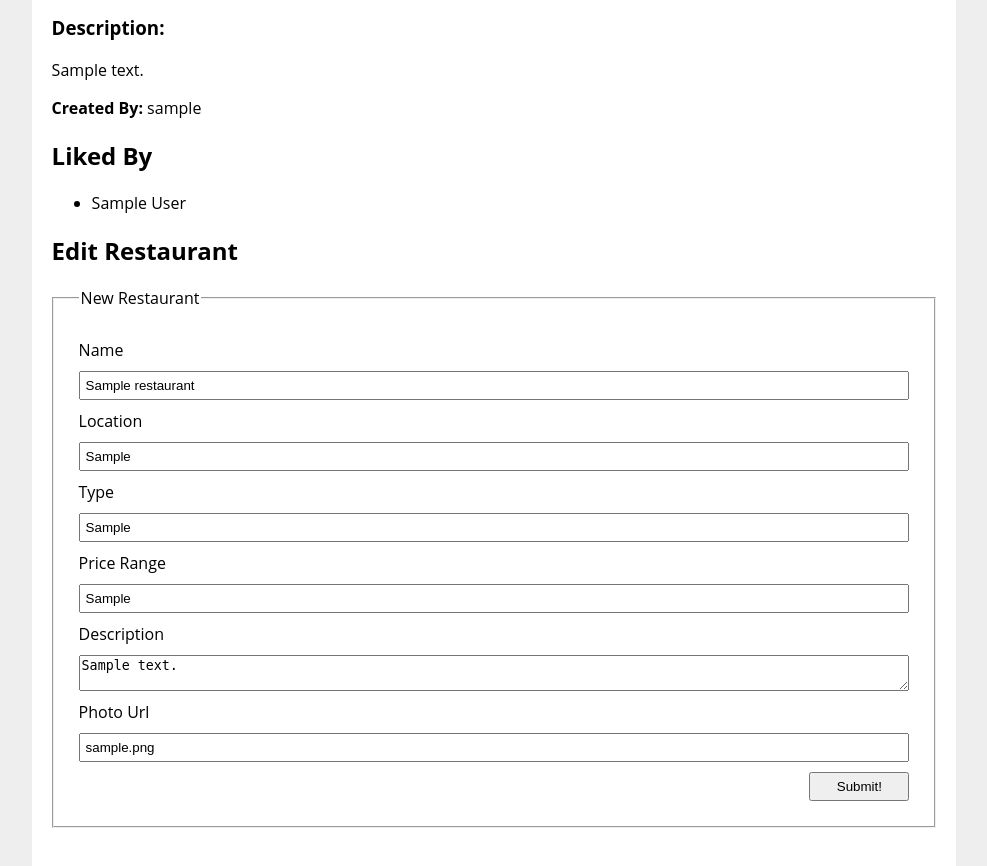
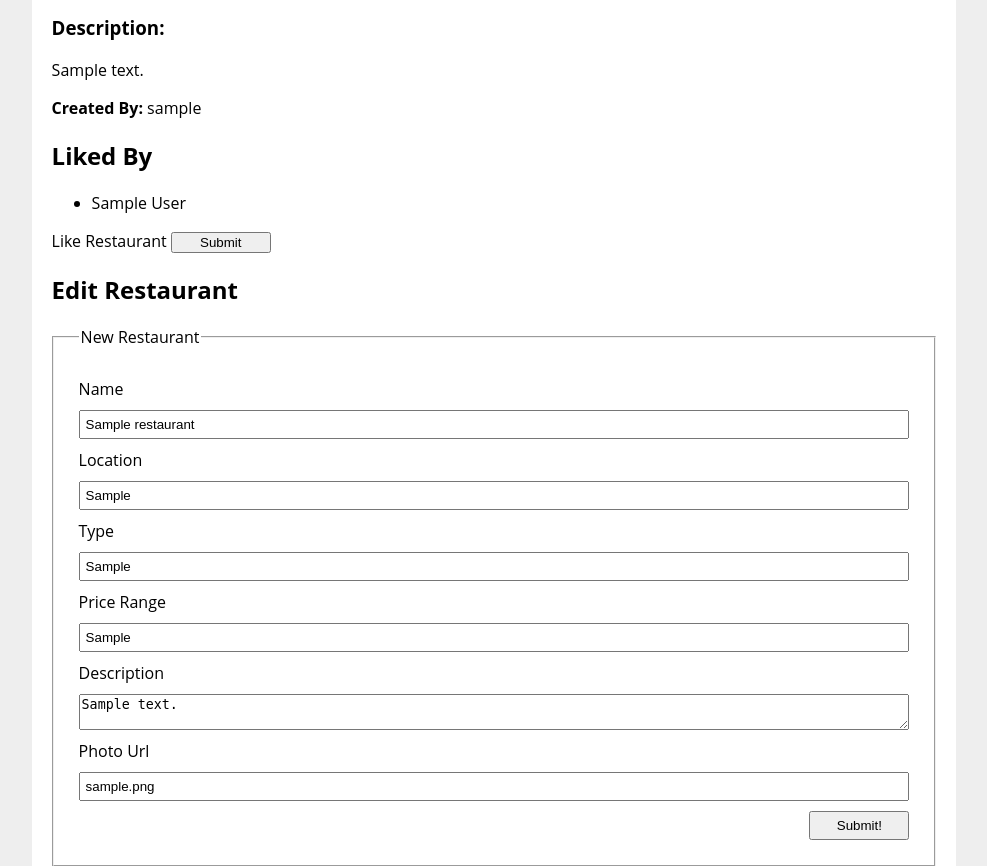
Before and after one commit to fibeep/Group-Eat, a Flask app: page /restaurant/1 in a window 1280 px wide. Shown: the part 669-1535 px from the top of the page, without its empty margins (146-1133 px from the left). Run offline with Flask 2, Linux system fonts and the light colour scheme; a user stored in the database is signed in; tables that the repository leaves empty hold one stand-in row (values such as "Sample post"); grey boxes marked "Sample" are stand-in pictures.

Commit message:
like restaurant route works

```diff
--- a/app/main/routes.py
+++ b/app/main/routes.py
@@ -15,7 +15,7 @@ from app import app, db
 
 main = Blueprint('main', __name__)
 
-# TODO:
+# :
 
 # Homepage Route
 @main.route('/')
@@ -111,11 +111,13 @@ def create_restaurant(group_id):
 
 #Like Restaurant Route
 
-# @main.route('/like_restaurant/<restaurant_id>', methods=['POST'])
-# def like_restaurant(restaurant_id):
-#     restaurant = Restaurant.query.get(restaurant_id)
-#     restaurant.liked_by.append(current_user)
-#     return url_for('main.restaurant_detail', restaurant_id=restaurant.id)
+@main.route('/like_restaurant/<restaurant_id>', methods=['POST'])
+@login_required
+def like_restaurant(restaurant_id):
+    restaurant = Restaurant.query.get(restaurant_id)
+    restaurant.liked_by.append(current_user)
+    db.session.commit()
+    return redirect(url_for('main.restaurant_detail', restaurant_id=restaurant.id))
 
 # Restaurant Details Route
 
--- a/app/templates/restaurant_detail.html
+++ b/app/templates/restaurant_detail.html
@@ -22,10 +22,10 @@
 {% endfor %}
 </ul>
 
-<!-- <form method="POST" action="url_for('main.like_restaurant', restaurant_id=restaurant.id)">
+<form method="POST" action="/like_restaurant/{{restaurant.id}}">
     <label>Like Restaurant</label>
     <input type="submit" value="Submit">
-</form> -->
+</form>
 
 <h2>Edit Restaurant</h2>
 
```
Also changed, not shown: app/database.db.
